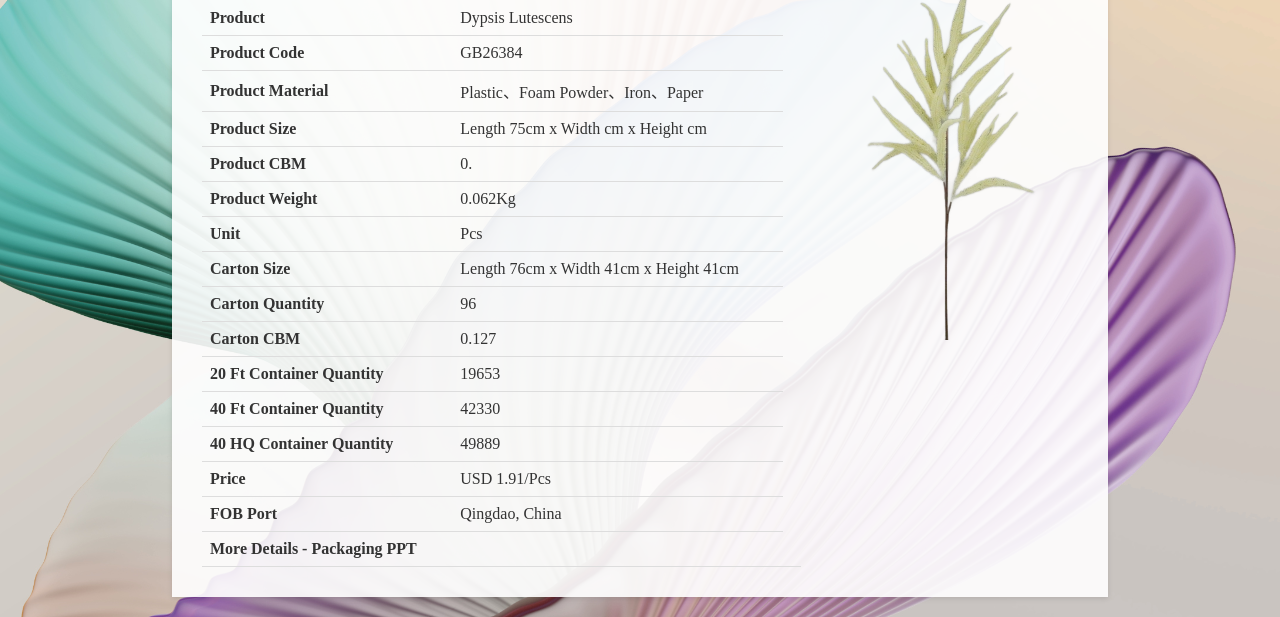
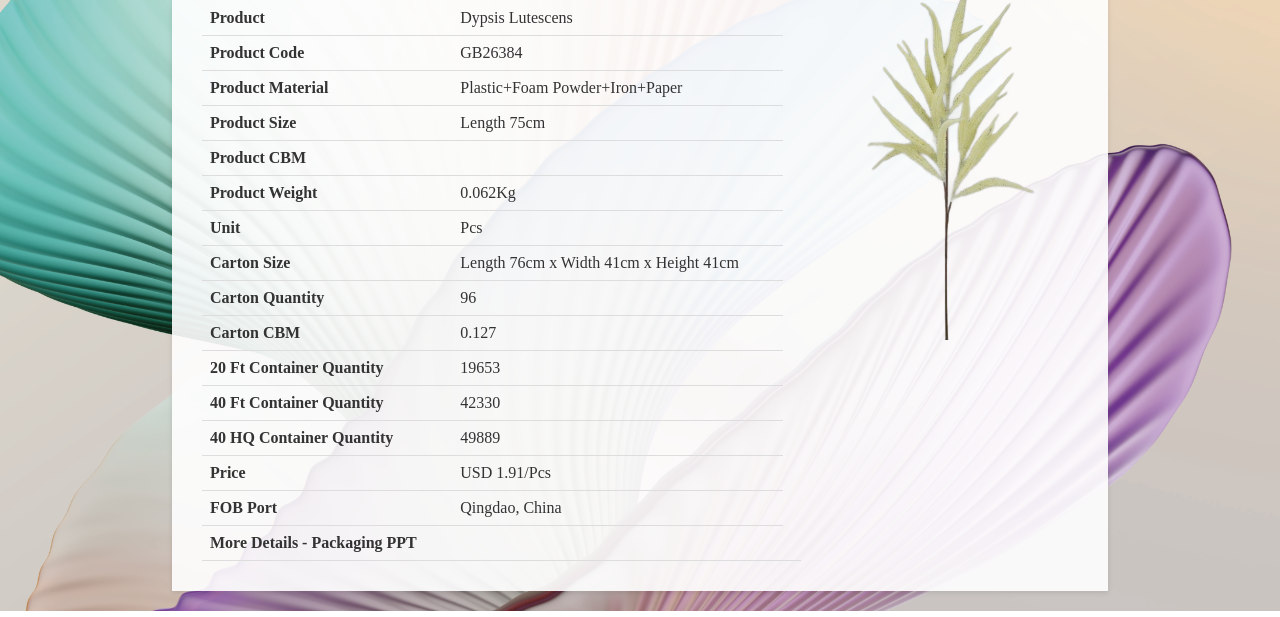
Before and after one commit to GBSLIT/GB26384, a plain HTML site: page index.html in a window 1280 px wide. Shown: the part 228-845 px from the top of the page. Drawn offline with Linux system fonts and the light colour scheme.

Commit message:
Update index.html

```diff
--- a/index.html
+++ b/index.html
@@ -145,15 +145,15 @@
                 </tr>
                 <tr>
                     <th>Product Material</th>
-                    <td>Plastic、Foam Powder、Iron、Paper</td>
+                    <td>Plastic+Foam Powder+Iron+Paper</td>
                 </tr>
                 <tr>
                     <th>Product Size</th>
-                    <td>Length 75cm x Width cm x Height cm</td>
+                    <td>Length 75cm</td>
                 </tr>
                 <tr>
                     <th>Product CBM</th>
-                    <td>0.</td>
+                    <td></td>
                 </tr>
                 <tr>
                     <th>Product Weight</th>
```
